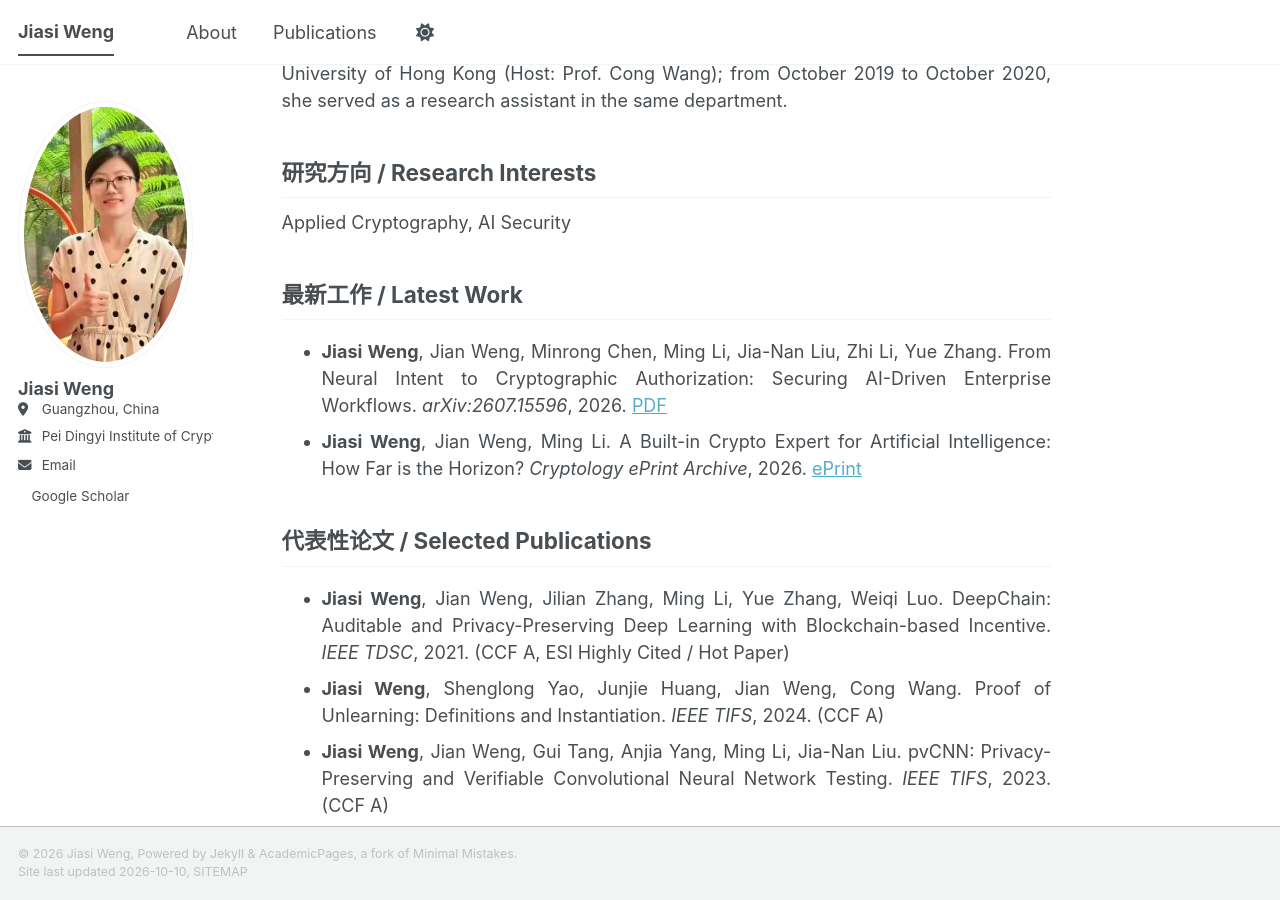
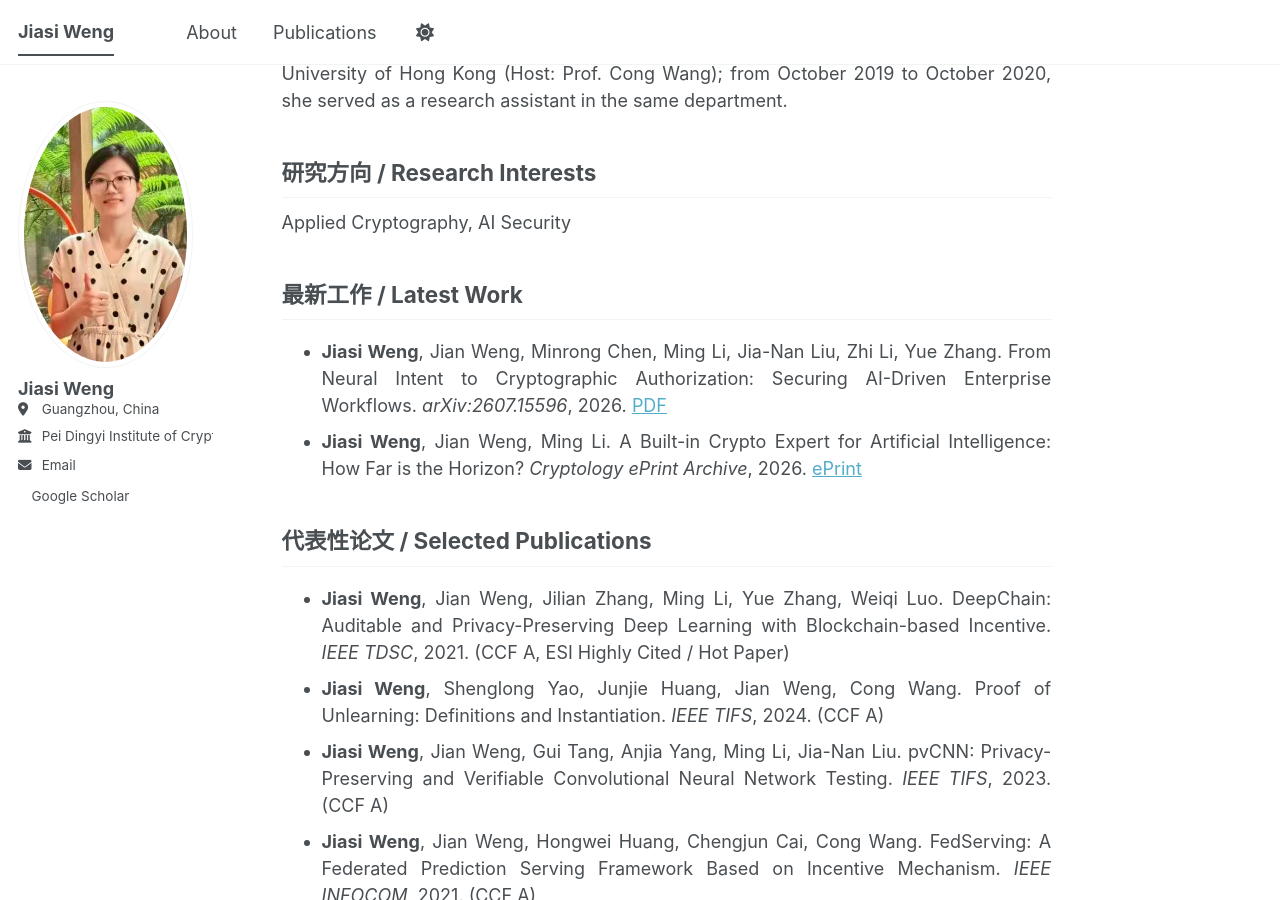
Before and after one commit to gzcrypt/homepage, a Jekyll site: the page built from _pages/about.md, in a window 1280 px wide and 900 px high, scrolled down 566 px. Built offline with Jekyll 4.4.1, drawn with Linux system fonts in a browser that asks for light colours; a style sheet for code colours, icons or effects is not loaded.

Commit message:
Remove site footer copyright bar from all pages.

```diff
--- a/_includes/footer.html
+++ b/_includes/footer.html
@@ -1,6 +1 @@
 {% include base_path %}
-
-<div class="page__footer-copyright">
-  &copy; {{ site.time | date: '%Y' }} {{ site.name | default: site.title }}, {{ site.data.ui-text[site.locale].powered_by | default: "Powered by" }} <a href="https://jekyllrb.com" rel="nofollow">Jekyll</a> &amp; <a href="https://github.com/academicpages/academicpages.github.io">AcademicPages</a>, a fork of <a href="https://mademistakes.com/work/minimal-mistakes-jekyll-theme/" rel="nofollow">Minimal Mistakes</a>.<br />
-  Site last updated {{ "now" | date: '%Y-%m-%d' }}, <a href="/sitemap/" style="text-transform: uppercase;">{{ site.data.ui-text[site.locale].site_map | default: "Sitemap" }}</a>
-</div>
--- a/_includes/scripts.html
+++ b/_includes/scripts.html
@@ -1,4 +1,6 @@
 <script type="module" src="{{ base_path }}/assets/js/main.min.js"></script>
+
+<script id="MathJax-script" defer src="https://cdn.jsdelivr.net/npm/mathjax@4.0.0/tex-mml-chtml.js"></script>
 
 {% include analytics.html %}
 
--- a/_layouts/default.html
+++ b/_layouts/default.html
@@ -18,13 +18,6 @@ layout: compress
 
     {{ content }}
 
-    <div class="page__footer">
-      <footer>
-        {% include footer/custom.html %}
-        {% include footer.html %}
-      </footer>
-    </div>
-
     {% include scripts.html %}
 
   </body>
```
